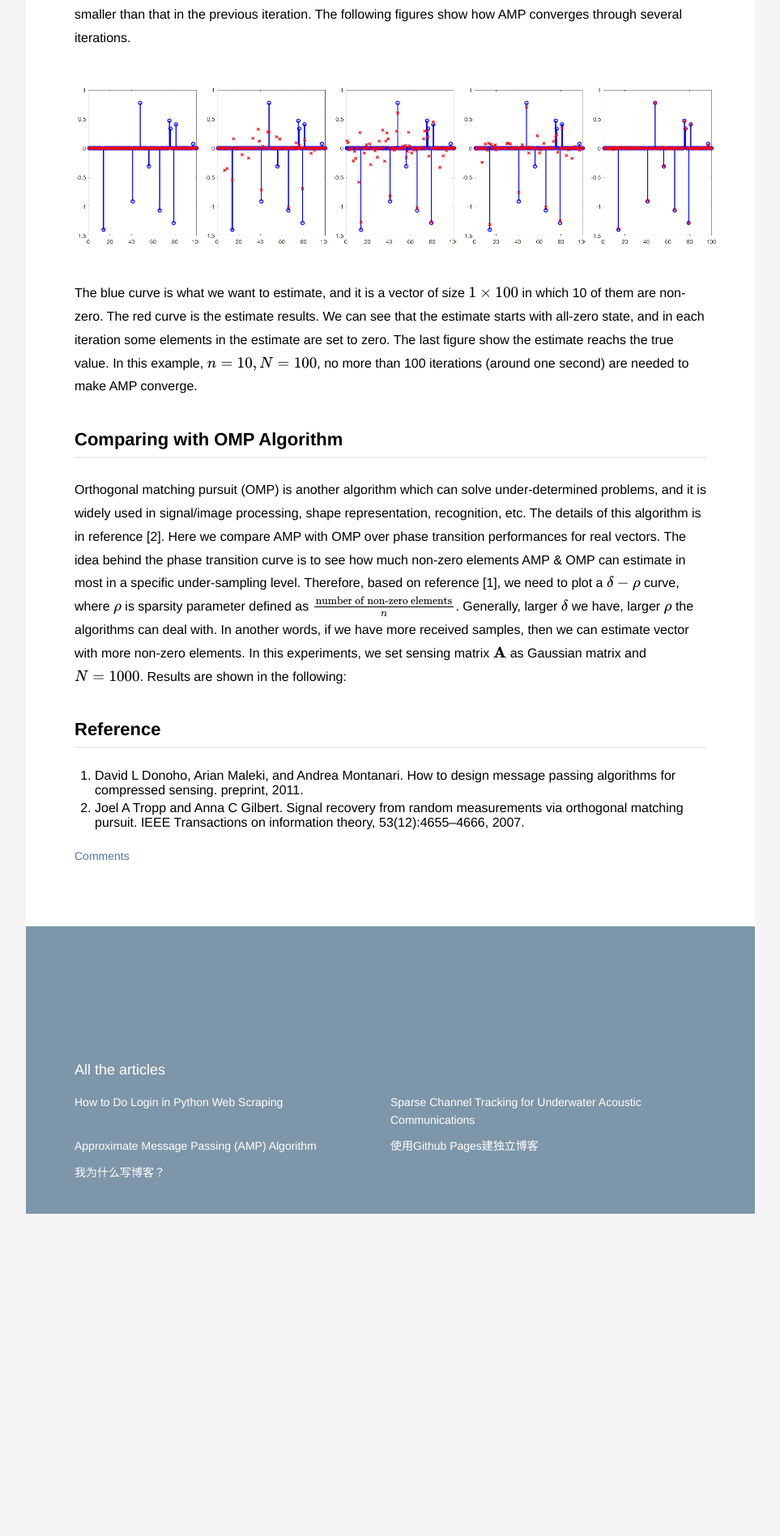
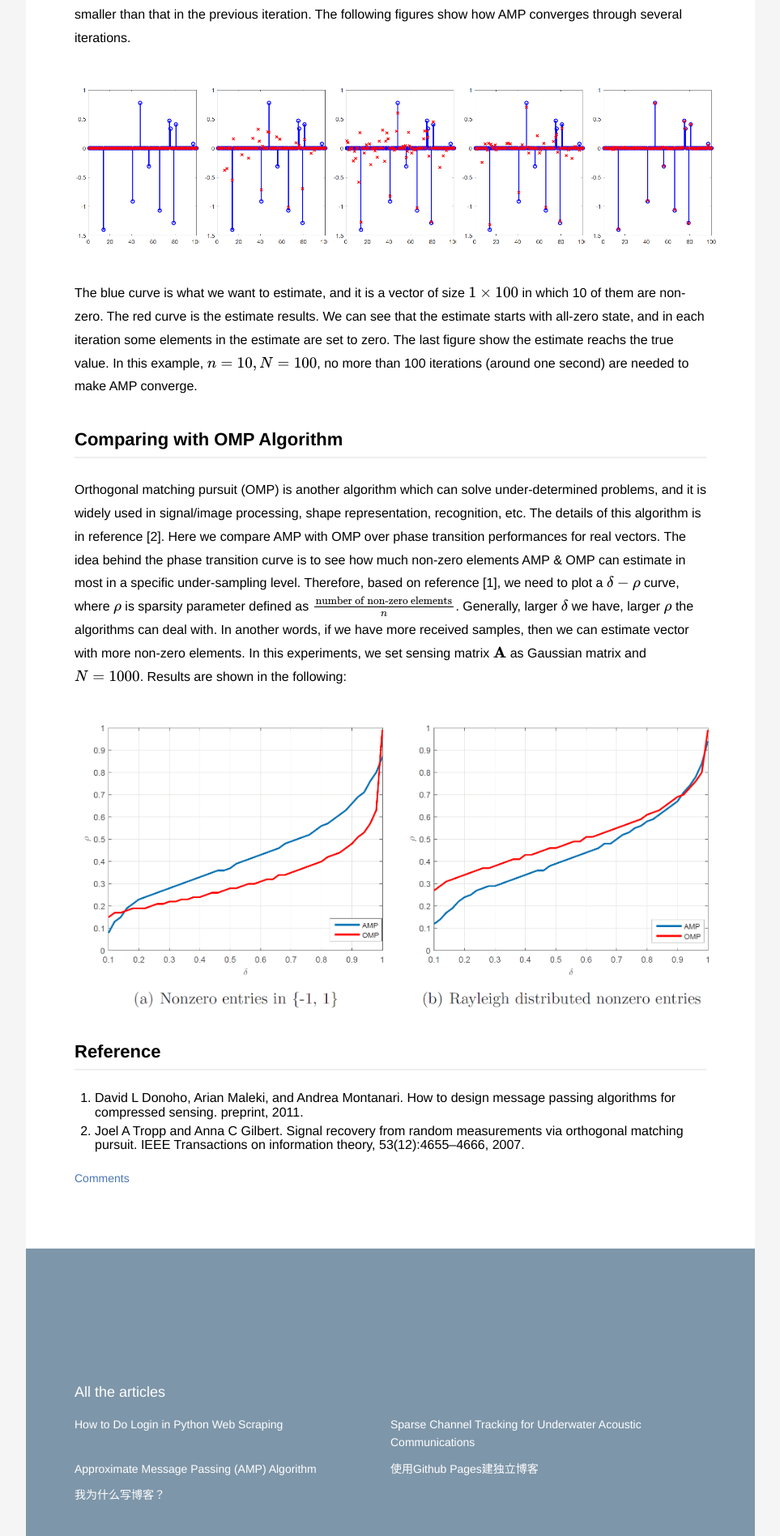
Before and after one commit to danqing117/danqing117.github.io, a Jekyll site: the page built from _posts/2017-04-06-AMP.md, in a window 1280 px wide. Shown: the part 2025-3922 px from the top of the page at 81% size, without its empty margins (158-1121 px from the left). Built offline with Jekyll 4.4.1, drawn with Linux system fonts in a browser that asks for light colours; formulas are drawn with MathJax 3; before the commit the page ends 3524 px from its top, so only the background shows below that; grey boxes are pictures that could not be loaded.

Commit message:
Update 2017-04-06-AMP.md

```diff
--- a/_posts/2017-04-06-AMP.md
+++ b/_posts/2017-04-06-AMP.md
@@ -73,6 +73,8 @@ The blue curve is what we want to estimate, and it is a vector of size \\(1\time
 ## Comparing with OMP Algorithm
 Orthogonal matching pursuit (OMP) is another algorithm which can solve under-determined problems, and it is widely used in signal/image processing, shape representation, recognition, etc. The details of this algorithm is in reference [2]. Here we compare AMP with OMP over phase transition performances for real vectors. The idea behind the phase transition curve is to see how much non-zero elements AMP & OMP can estimate in most in a specific under-sampling level. Therefore, based on reference [1], we need to plot a \\(\delta-\rho\\) curve, where \\(\rho\\) is sparsity parameter defined as \\(\frac{\text{number of non-zero elements}}{n}\\). Generally, larger \\(\delta\\) we have, larger \\(\rho\\) the algorithms can deal with. In another words, if we have more received samples, then we can estimate vector with more non-zero elements. In this experiments, we set sensing matrix \\(\mathbf{A}\\) as Gaussian matrix and \\(N=1000\\). Results are shown in the following:
 
+![Git Bash](/images/githubpages/AMP/PH.png)
+
 
 
 ## Reference
```
